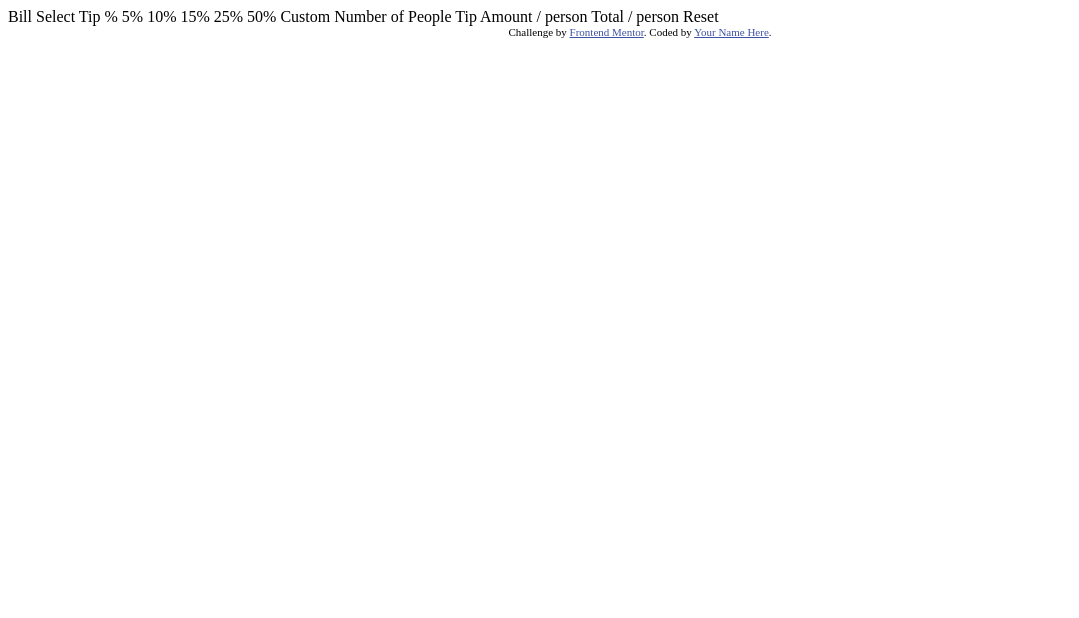
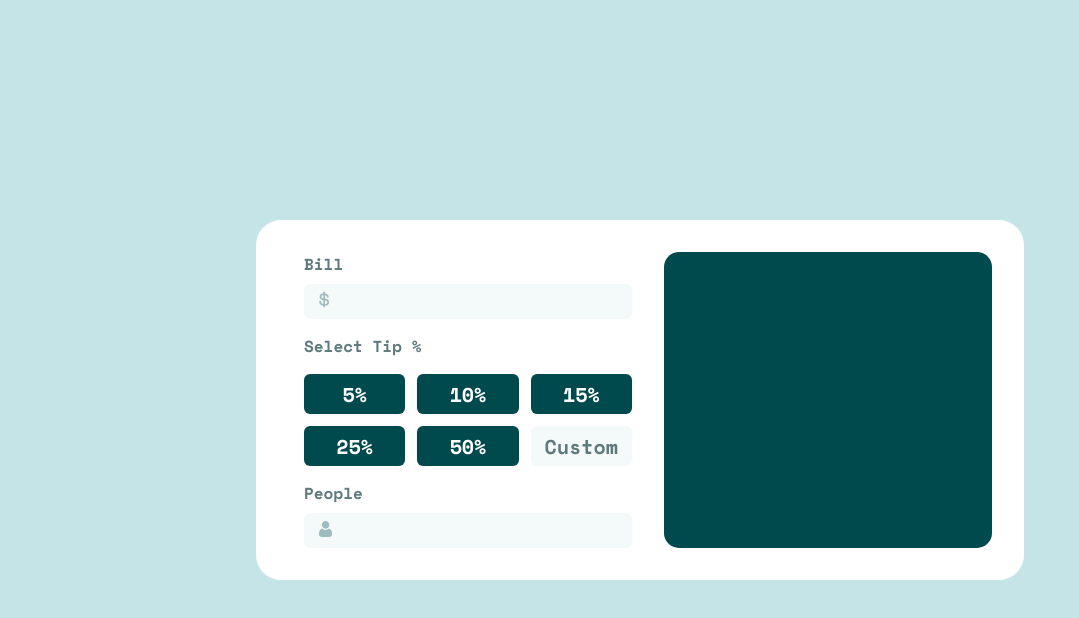
Before and after one commit to amendezm/tip-calculator-app, a plain HTML site: page index.html in a window 1280 px wide. Shown: the whole page, without its empty margins (0-1079 px from the left). Drawn offline with nearby package versions, Linux system fonts and the light colour scheme.

Commit message:
Implement left side of the calculator

```diff
--- a/index.html
+++ b/index.html
@@ -1,44 +1,68 @@
 <!DOCTYPE html>
 <html lang="en">
-<head>
-  <meta charset="UTF-8">
-  <meta name="viewport" content="width=device-width, initial-scale=1.0"> <!-- displays site properly based on user's device -->
+  <head>
+    <meta charset="UTF-8" />
+    <meta name="viewport" content="width=device-width, initial-scale=1.0" />
+    <!-- displays site properly based on user's device -->
 
-  <link rel="icon" type="image/png" sizes="32x32" href="./images/favicon-32x32.png">
+    <link
+      rel="icon"
+      type="image/png"
+      sizes="32x32"
+      href="./images/favicon-32x32.png"
+    />
 
-  <title>Frontend Mentor | Tip calculator app</title>
+    <link rel="stylesheet" href="./styles/index.css" />
 
-  <!-- Feel free to remove these styles or customise in your own stylesheet 👍 -->
-  <style>
-    .attribution { font-size: 11px; text-align: center; }
-    .attribution a { color: hsl(228, 45%, 44%); }
-  </style>
-</head>
-<body>
+    <link rel="preconnect" href="https://fonts.googleapis.com" />
+    <link rel="preconnect" href="https://fonts.gstatic.com" crossorigin />
+    <link
+      href="https://fonts.googleapis.com/css2?family=Space+Mono:wght@400;700&display=swap"
+      rel="stylesheet"
+    />
 
-  Bill
-
-  Select Tip %
-  5%
-  10%
-  15%
-  25%
-  50%
-  Custom
-
-  Number of People
-
-  Tip Amount
-  / person
-
-  Total
-  / person
-
-  Reset
-
-  <div class="attribution">
-    Challenge by <a href="https://www.frontendmentor.io?ref=challenge" target="_blank">Frontend Mentor</a>.
-    Coded by <a href="#">Your Name Here</a>.
-  </div>
-</body>
+    <title>Frontend Mentor | Tip calculator app</title>
+  </head>
+  <body>
+    <div class="container">
+      <div class="left">
+        <div class="bill">
+          <div class="field">
+            <label for="bill">Bill</label>
+            <div class="input-with-icon">
+              <input type="text" name="bill" id="bill" />
+              <div class="icon">
+                <img src="./images/icon-dollar.svg" alt="" />
+              </div>
+            </div>
+          </div>
+        </div>
+        <div class="tips">
+          <div class="field">
+            <label for="">Select Tip %</label>
+            <div class="percents">
+              <button class="button">5%</button>
+              <button class="button">10%</button>
+              <button class="button">15%</button>
+              <button class="button">25%</button>
+              <button class="button">50%</button>
+              <button class="button custom">Custom</button>
+            </div>
+          </div>
+        </div>
+        <div class="people">
+          <div class="field">
+            <label for="people">People</label>
+            <div class="input-with-icon">
+              <input type="text" name="people" id="people" />
+              <div class="icon">
+                <img src="./images/icon-person.svg" alt="" />
+              </div>
+            </div>
+          </div>
+        </div>
+      </div>
+      <div class="right"></div>
+    </div>
+  </body>
 </html>
--- /dev/null
+++ b/styles/index.css
@@ -0,0 +1,116 @@
+:root {
+  --strong-cyan: hsl(172, 67%, 45%);
+  --very-dark-cyan: hsl(183, 100%, 15%);
+  --dark-grayish-cyan: hsl(186, 14%, 43%);
+  --grayish-cyan: hsl(184, 14%, 56%);
+  --light-grayish-cyan: hsl(185, 41%, 84%);
+  --very-light-grayish-cyan: hsl(189, 41%, 97%);
+  --white: hsl(0, 0%, 100%);
+}
+
+* {
+  margin: 0;
+  padding: 0;
+  box-sizing: border-box;
+  font-family: "Space Mono", monospace;
+  font-weight: 700;
+}
+
+body {
+  height: 100vh;
+  background-color: var(--light-grayish-cyan);
+  display: flex;
+  justify-content: center;
+  align-items: center;
+}
+
+.container {
+  background-color: var(--white);
+  height: 45vh;
+  min-height: 325px;
+  max-height: 436px;
+  width: 60vw;
+  min-width: 600px;
+  max-width: 825px;
+  border-radius: 25px;
+  padding: 2rem;
+  display: flex;
+  gap: 1rem;
+}
+
+.left,
+.right {
+  flex: 1;
+  height: 100%;
+  border-radius: 15px;
+}
+
+.left {
+  padding: 0 1rem;
+  display: flex;
+  flex-direction: column;
+  justify-content: space-between;
+}
+
+.field {
+  width: 100%;
+}
+
+.field label {
+  color: var(--dark-grayish-cyan);
+  margin-bottom: 1rem;
+}
+
+.input-with-icon {
+  position: relative;
+  margin-top: 0.5rem;
+}
+
+.input-with-icon input {
+  width: 100%;
+  background-color: var(--very-light-grayish-cyan);
+  border: none;
+  border-radius: 6px;
+  height: 35px;
+  padding: 0.5rem 2.25rem;
+}
+
+.input-with-icon input:focus-visible {
+  outline: none !important;
+}
+
+.input-with-icon .icon {
+  position: absolute;
+  top: 0;
+  left: 15px;
+  top: 50%;
+  transform: translateY(-50%);
+}
+
+.tips .field .percents {
+  display: grid;
+  grid-template-columns: repeat(3, 1fr);
+  grid-template-rows: repeat(2, 40px);
+  gap: 0.75rem;
+  margin-top: 1rem;
+}
+
+.tips .field .percents .button {
+  border: none;
+  border-radius: 6px;
+  background-color: var(--very-dark-cyan);
+  color: var(--white);
+  font-size: 1.25rem;
+}
+
+.tips .field .percents .custom {
+  border: none;
+  border-radius: 6px;
+  background-color: var(--very-light-grayish-cyan);
+  color: var(--dark-grayish-cyan);
+  font-size: 1.25rem;
+}
+
+.right {
+  background-color: var(--very-dark-cyan);
+}
```
